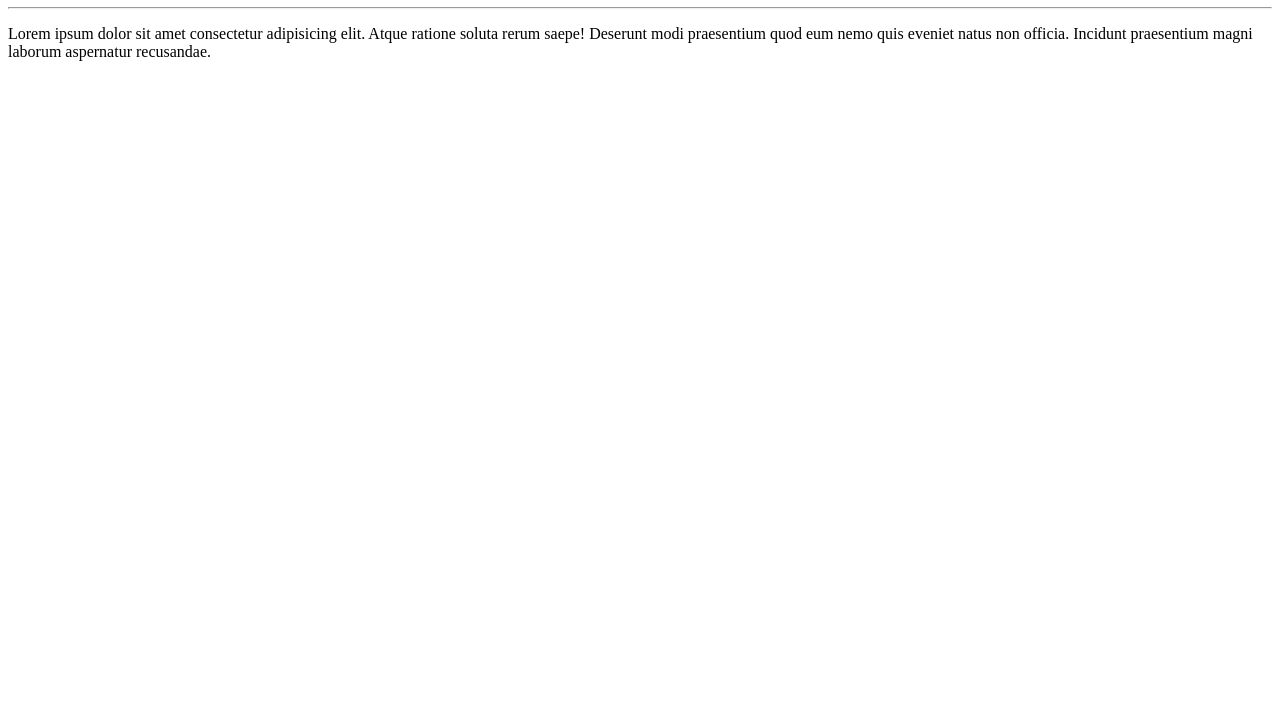
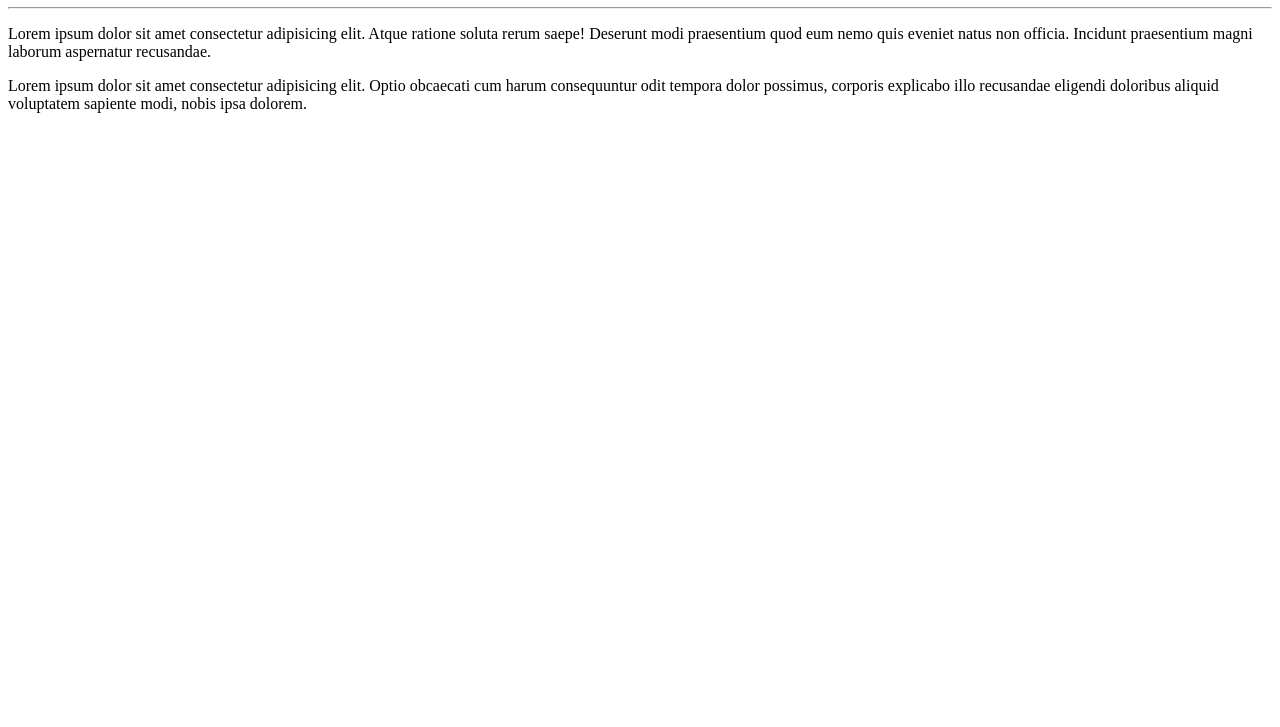
Before and after one commit to rabelothiago/Ola-Mundo, a plain HTML site: page site-exemplo/index.html in a window 1280 px wide. Shown: the part 73-800 px from the top of the page. Drawn offline with Linux system fonts and the light colour scheme.

Commit message:
Adicionei um paragrafo

```diff
--- a/site-exemplo/index.html
+++ b/site-exemplo/index.html
@@ -10,5 +10,6 @@
     <h1>Olá, Mundo!</h1>
     <hr>
     <p>Lorem ipsum dolor sit amet consectetur adipisicing elit. Atque ratione soluta rerum saepe! Deserunt modi praesentium quod eum nemo quis eveniet natus non officia. Incidunt praesentium magni laborum aspernatur recusandae.</p>
+    <p>Lorem ipsum dolor sit amet consectetur adipisicing elit. Optio obcaecati cum harum consequuntur odit tempora dolor possimus, corporis explicabo illo recusandae eligendi doloribus aliquid voluptatem sapiente modi, nobis ipsa dolorem.</p>
 </body>
 </html>
```
